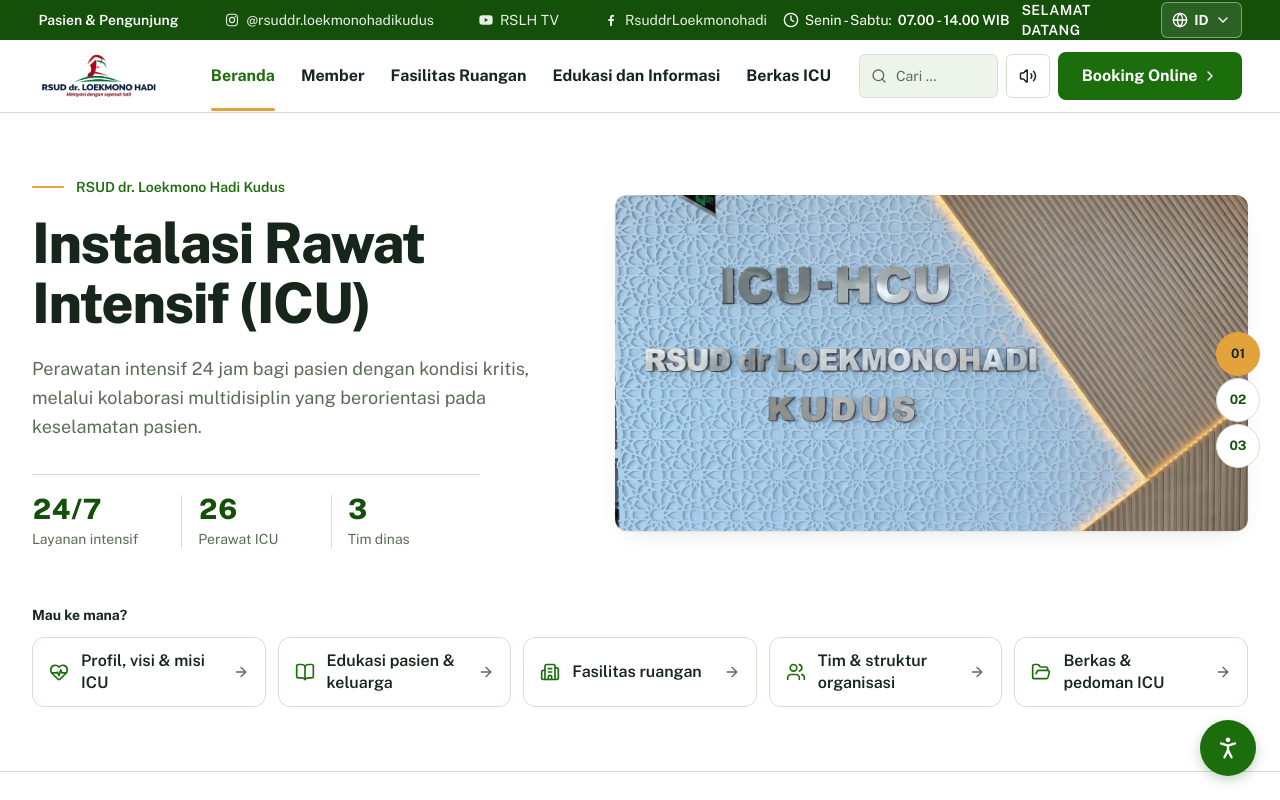
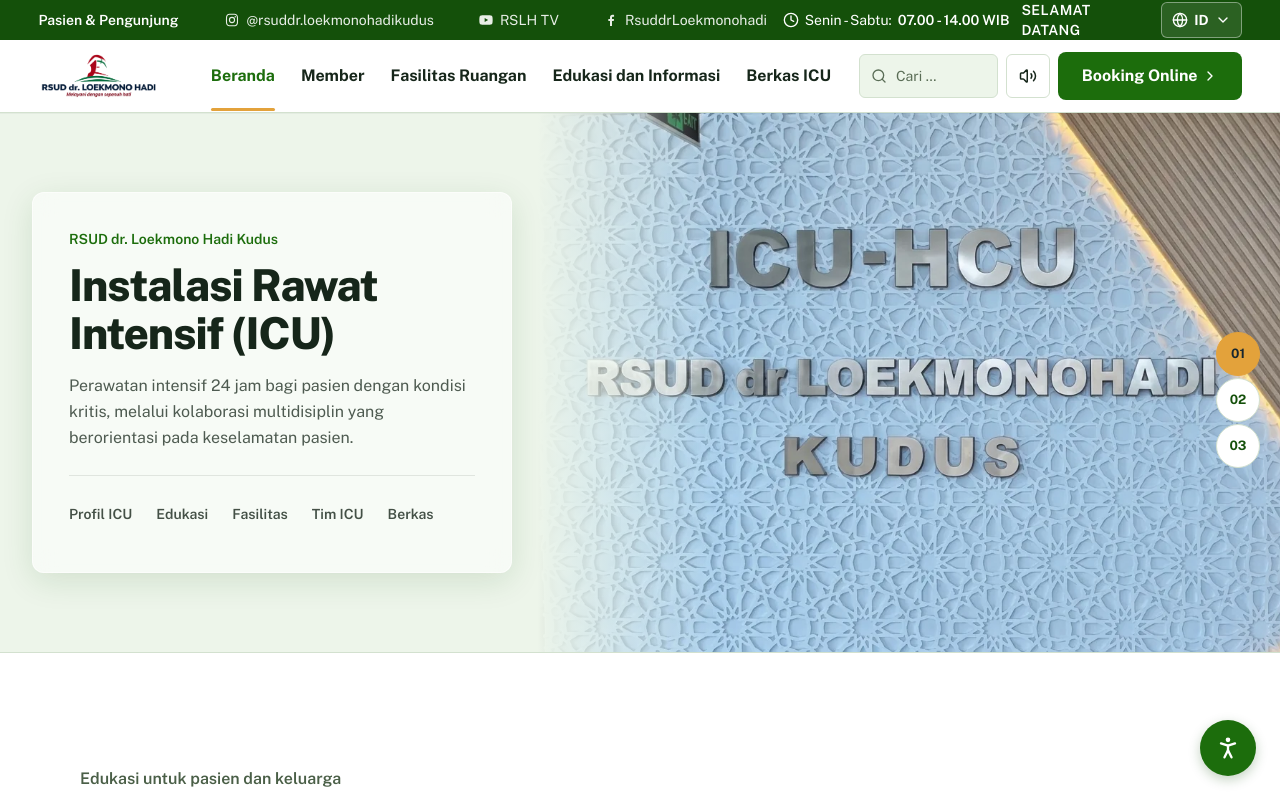
Before and after one commit to Astake777/IDN-RSUD-WEBSITE, a React (Vite) app: page / in a window 1280 px wide. Shown: the top 800 px of the page. Built offline with nearby package versions, Linux system fonts and the light colour scheme.

Commit message:
feat(home): frosted hero panel over photo with quiet section links

```diff
--- a/src/features/seru/HomeHero.tsx
+++ b/src/features/seru/HomeHero.tsx
@@ -1,60 +1,25 @@
 import { Link } from 'react-router-dom'
-import { ArrowRight, BookOpen, Building2, FolderOpen, HeartPulse, Users } from 'lucide-react'
-import type { LucideIcon } from 'lucide-react'
 import { useLang } from '../../i18n/LanguageContext'
 import type { Localized } from '../../data/types'
 import { s } from './strings'
 
-const links: { to: string; label: Localized; Icon: LucideIcon }[] = [
-  { to: '#profil', label: { id: 'Profil, visi & misi ICU', en: 'ICU profile, vision & mission', jv: 'Profil, visi & misi ICU' }, Icon: HeartPulse },
-  { to: '/edukasi', label: { id: 'Edukasi pasien & keluarga', en: 'Patient & family education', jv: 'Edukasi pasien & kulawarga' }, Icon: BookOpen },
-  { to: '/fasilitas', label: { id: 'Fasilitas ruangan', en: 'Room facilities', jv: 'Fasilitas ruangan' }, Icon: Building2 },
-  { to: '/member', label: { id: 'Tim & struktur organisasi', en: 'Team & organisation chart', jv: 'Tim & struktur organisasi' }, Icon: Users },
-  { to: '/berkas-icu', label: { id: 'Berkas & pedoman ICU', en: 'ICU documents & guidelines', jv: 'Berkas & pedoman ICU' }, Icon: FolderOpen },
+const links: { to: string; label: Localized }[] = [
+  { to: '#profil', label: { id: 'Profil ICU', en: 'ICU profile', jv: 'Profil ICU' } },
+  { to: '/edukasi', label: { id: 'Edukasi', en: 'Education', jv: 'Edukasi' } },
+  { to: '/fasilitas', label: { id: 'Fasilitas', en: 'Facilities', jv: 'Fasilitas' } },
+  { to: '/member', label: { id: 'Tim ICU', en: 'ICU team', jv: 'Tim ICU' } },
+  { to: '/berkas-icu', label: { id: 'Berkas', en: 'Documents', jv: 'Berkas' } },
 ]
 
-// Figures come from the unit's own data (organization.ts, service hours); nothing invented.
-const facts: { value: string; label: Localized }[] = [
-  { value: '24/7', label: { id: 'Layanan intensif', en: 'Intensive care', jv: 'Layanan intensif' } },
-  { value: '26', label: { id: 'Perawat ICU', en: 'ICU nurses', jv: 'Perawat ICU' } },
-  { value: '3', label: { id: 'Tim dinas', en: 'Shift teams', jv: 'Tim dinas' } },
-]
+const link =
+  'inline-flex min-h-11 items-center rounded-full px-3 text-sm font-semibold text-ink/80 transition-colors hover:bg-white/80 hover:text-brand-900'
 
-const tile =
-  'group flex h-full min-h-14 items-center gap-3 rounded-card border border-line bg-white px-4 py-3 font-semibold text-ink transition-colors hover:border-brand-700 hover:text-brand-900'
-
+// Photo first; a frosted panel carries the title and quiet section links over its left side.
 export function HomeHero() {
   const { l } = useLang()
 
   return (
-    <section aria-labelledby="hero-title" className="border-b border-line bg-white">
-      <div className="container-site py-10 sm:py-14 lg:py-16">
-        <div className="grid items-center gap-8 lg:grid-cols-[minmax(0,1fr)_minmax(0,1.2fr)] lg:gap-14">
-          <div>
-            <p className="flex items-center gap-3 text-sm font-semibold text-brand-700">
-              <span aria-hidden className="h-0.5 w-8 rounded-full bg-accent" />
-              {l(s.heroKicker)}
-            </p>
-            <p
-              id="hero-title"
-              className="mt-4 text-[length:calc(2.25rem*var(--a11y-fs,1))] font-extrabold leading-[1.08] tracking-tight text-ink text-balance sm:text-[length:calc(3rem*var(--a11y-fs,1))] xl:text-[length:calc(3.5rem*var(--a11y-fs,1))]"
-            >
-              {l(s.heroTitle)}
-            </p>
-            <p className="mt-5 max-w-lg text-lg leading-relaxed text-ink-soft">{l(s.heroLead)}</p>
-
-            <dl className="mt-8 grid max-w-md grid-cols-3 border-t border-line pt-5">
-              {facts.map((f, i) => (
-                <div key={f.value} className={i ? 'border-l border-line pl-4' : ''}>
-                  <dt className="sr-only">{l(f.label)}</dt>
-                  <dd className="text-[length:calc(1.75rem*var(--a11y-fs,1))] font-extrabold leading-none text-brand-900 tabular-nums">{f.value}</dd>
-                  <dd className="mt-1.5 text-sm text-ink-soft">{l(f.label)}</dd>
-                </div>
-              ))}
-            </dl>
-          </div>
-
-          <figure className="overflow-hidden rounded-card shadow-card">
+    <section aria-labelledby="hero-title" className="relative border-b border-line bg-brand-50 lg:h-[540px]">
       <img
         src="/images/hero-icu.webp"
         width={1418}
@@ -62,34 +27,37 @@ export function HomeHero() {
         alt={l(s.heroAlt)}
         loading="eager"
         fetchPriority="high"
-              className="block aspect-[1418/752] w-full object-cover"
+        className="block aspect-[16/9] w-full object-cover object-left lg:absolute lg:inset-y-0 lg:right-0 lg:aspect-auto lg:h-full lg:w-[58%]"
       />
-          </figure>
-        </div>
+      <div aria-hidden className="absolute inset-0 hidden bg-[linear-gradient(90deg,var(--color-brand-50)_42%,transparent_56%)] lg:block" />
 
-        <nav aria-label={l(s.heroNav)} className="mt-10 lg:mt-14">
-          <p className="text-sm font-bold text-ink">{l(s.heroNav)}</p>
-          <ul className="mt-3 grid gap-3 sm:grid-cols-2 md:grid-cols-3 xl:grid-cols-5">
-            {links.map(({ to, label, Icon }) => {
-              const body = (
-                <>
-                  <Icon className="size-5 shrink-0 text-brand-700" aria-hidden />
-                  <span className="flex-1 leading-snug">{l(label)}</span>
-                  <ArrowRight className="size-4 shrink-0 text-ink-soft transition-transform group-hover:translate-x-0.5 motion-reduce:transition-none" aria-hidden />
-                </>
-              )
-              return (
+      <div className="relative lg:flex lg:h-full lg:items-center">
+        <div className="container-site py-8 lg:py-0">
+          <div className="max-w-xl lg:max-w-[30rem] lg:rounded-card lg:border lg:border-white/60 lg:bg-white/55 lg:p-9 lg:shadow-[0_8px_32px_rgb(20_80_10/0.12)] lg:backdrop-blur-md">
+            <p className="text-sm font-semibold text-brand-700">{l(s.heroKicker)}</p>
+            <p
+              id="hero-title"
+              className="mt-3 text-[length:calc(2rem*var(--a11y-fs,1))] font-extrabold leading-[1.1] tracking-tight text-ink text-balance sm:text-[length:calc(2.75rem*var(--a11y-fs,1))]"
+            >
+              {l(s.heroTitle)}
+            </p>
+            <p className="mt-4 leading-relaxed text-ink-soft lg:text-ink/75">{l(s.heroLead)}</p>
+
+            <nav aria-label={l(s.heroNav)} className="mt-6 border-t border-ink/10 pt-4">
+              <ul className="-ml-3 flex flex-wrap gap-y-1">
+                {links.map(({ to, label }) => (
                   <li key={to}>
                     {to.startsWith('#') ? (
-                    <a href={to} className={tile}>{body}</a>
+                      <a href={to} className={link}>{l(label)}</a>
                     ) : (
-                    <Link to={to} className={tile}>{body}</Link>
+                      <Link to={to} className={link}>{l(label)}</Link>
                     )}
                   </li>
-              )
-            })}
+                ))}
               </ul>
             </nav>
+          </div>
+        </div>
       </div>
     </section>
   )
```
Lines whose indentation alone changed are shown as unchanged.
